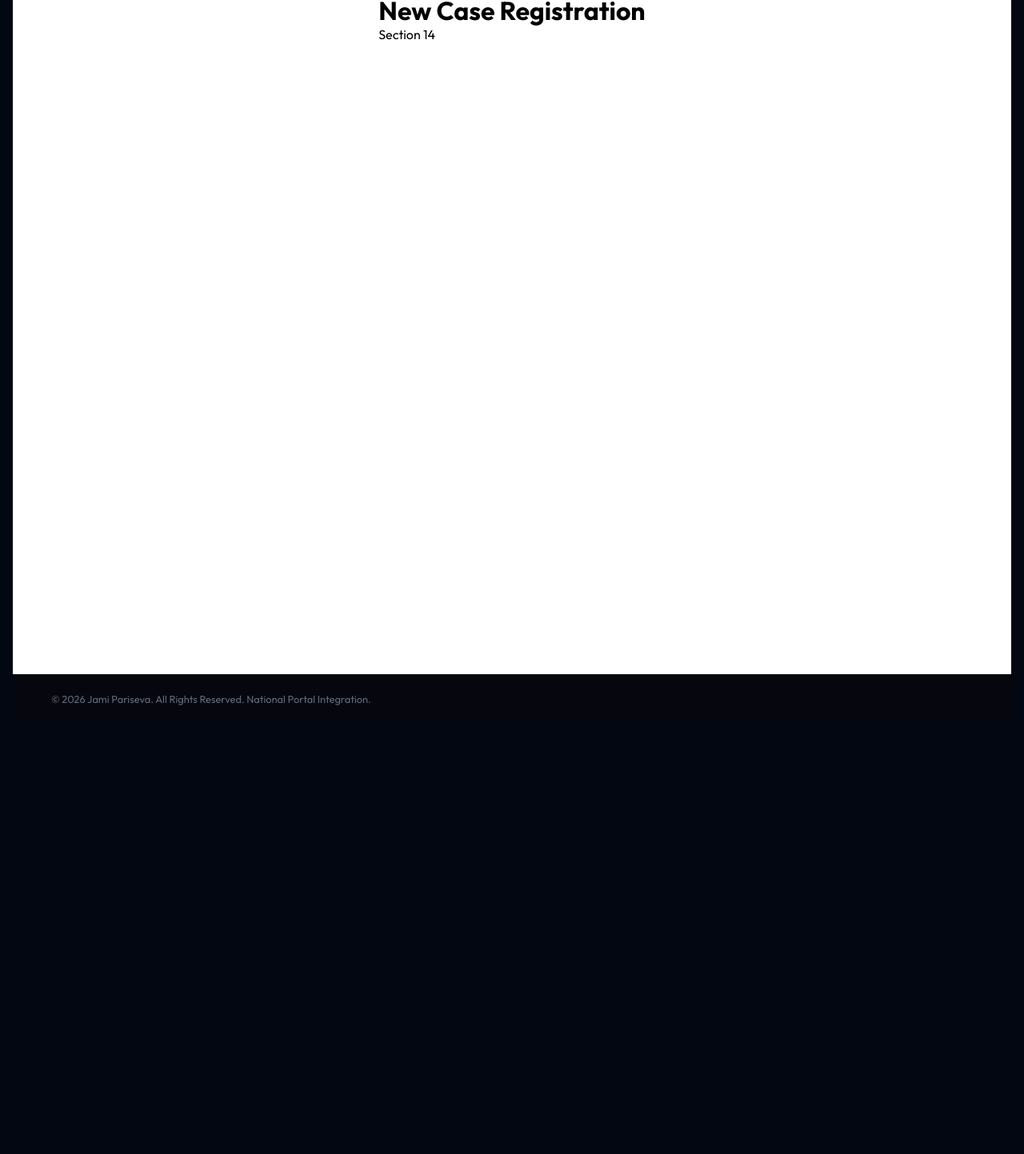
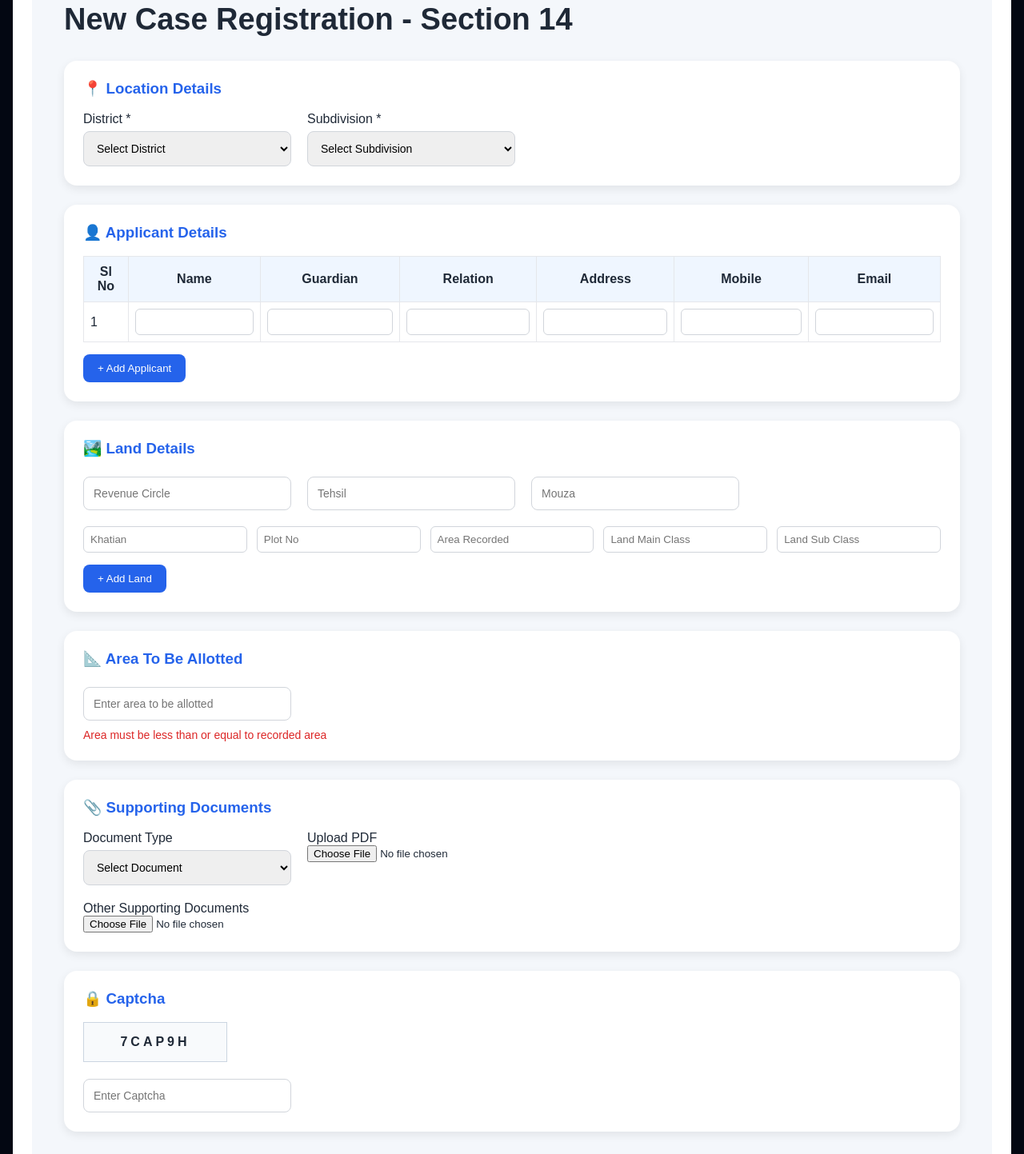
Before and after one commit to shyamriti/RCCMS-Section-14, a React (Vite) app: page / in a window 1280 px wide. Shown: the part 179-1622 px from the top of the page at 80% size. Before the commit the page ends 1114 px from the top, so only its background shows below. Built offline with nearby package versions, Linux system fonts and the light colour scheme.

Commit message:
Implemented initial Section 14 registration form UI

```diff
--- a/src/components/CaseRegistration.jsx
+++ b/src/components/CaseRegistration.jsx
@@ -2,14 +2,278 @@ export default function CaseRegistration() {
   return (
     <div
       style={{
-        background: "white",
-        color: "black",
+        background: "#f4f7fb",
         minHeight: "100vh",
-        padding: "30px"
+        padding: "40px",
+        color: "#1f2937",
+        fontFamily: "Arial, sans-serif",
       }}
     >
-      <h1>New Case Registration</h1>
-      <p>Section 14</p>
+      <h1
+        style={{
+          fontSize: "38px",
+          marginBottom: "30px",
+          fontWeight: "700",
+        }}
+      >
+        New Case Registration - Section 14
+      </h1>
+
+      {/* Location Details */}
+      <div style={cardStyle}>
+        <h3 style={headingStyle}>📍 Location Details</h3>
+
+        <div style={rowStyle}>
+          <div>
+            <label>District *</label>
+            <br />
+            <select style={inputStyle}>
+              <option>Select District</option>
+            </select>
+          </div>
+
+          <div>
+            <label>Subdivision *</label>
+            <br />
+            <select style={inputStyle}>
+              <option>Select Subdivision</option>
+            </select>
+          </div>
+        </div>
+      </div>
+
+      {/* Applicant Details */}
+      <div style={cardStyle}>
+        <h3 style={headingStyle}>👤 Applicant Details</h3>
+
+        <table
+          style={{
+            width: "100%",
+            borderCollapse: "collapse",
+            marginTop: "15px",
+          }}
+        >
+          <thead>
+            <tr>
+              <th style={thStyle}>Sl No</th>
+              <th style={thStyle}>Name</th>
+              <th style={thStyle}>Guardian</th>
+              <th style={thStyle}>Relation</th>
+              <th style={thStyle}>Address</th>
+              <th style={thStyle}>Mobile</th>
+              <th style={thStyle}>Email</th>
+            </tr>
+          </thead>
+
+          <tbody>
+            <tr>
+              <td style={tdStyle}>1</td>
+              <td style={tdStyle}>
+                <input style={smallInput} />
+              </td>
+              <td style={tdStyle}>
+                <input style={smallInput} />
+              </td>
+              <td style={tdStyle}>
+                <input style={smallInput} />
+              </td>
+              <td style={tdStyle}>
+                <input style={smallInput} />
+              </td>
+              <td style={tdStyle}>
+                <input style={smallInput} />
+              </td>
+              <td style={tdStyle}>
+                <input style={smallInput} />
+              </td>
+            </tr>
+          </tbody>
+        </table>
+
+        <button style={addBtn}>+ Add Applicant</button>
+      </div>
+
+      {/* Land Details */}
+      <div style={cardStyle}>
+        <h3 style={headingStyle}>🏞️ Land Details</h3>
+
+        <div style={rowStyle}>
+          <input style={inputStyle} placeholder="Revenue Circle" />
+          <input style={inputStyle} placeholder="Tehsil" />
+          <input style={inputStyle} placeholder="Mouza" />
+        </div>
+
+        <div
+          style={{
+            display: "grid",
+            gridTemplateColumns: "repeat(5,1fr)",
+            gap: "12px",
+            marginTop: "20px",
+          }}
+        >
+          <input style={smallInput} placeholder="Khatian" />
+          <input style={smallInput} placeholder="Plot No" />
+          <input style={smallInput} placeholder="Area Recorded" />
+          <input style={smallInput} placeholder="Land Main Class" />
+          <input style={smallInput} placeholder="Land Sub Class" />
+        </div>
+
+        <button style={addBtn}>+ Add Land</button>
+      </div>
+
+      {/* Area */}
+      <div style={cardStyle}>
+        <h3 style={headingStyle}>📐 Area To Be Allotted</h3>
+
+        <input
+          style={inputStyle}
+          placeholder="Enter area to be allotted"
+        />
+
+        <p
+          style={{
+            color: "#dc2626",
+            marginTop: "10px",
+            fontSize: "14px",
+          }}
+        >
+          Area must be less than or equal to recorded area
+        </p>
+      </div>
+
+      {/* Documents */}
+      <div style={cardStyle}>
+        <h3 style={headingStyle}>📎 Supporting Documents</h3>
+
+        <div style={rowStyle}>
+          <div>
+            <label>Document Type</label>
+            <br />
+            <select style={inputStyle}>
+              <option>Select Document</option>
+            </select>
+          </div>
+
+          <div>
+            <label>Upload PDF</label>
+            <br />
+            <input type="file" />
+          </div>
+        </div>
+
+        <div style={{ marginTop: "20px" }}>
+          <label>Other Supporting Documents</label>
+          <br />
+          <input type="file" />
+        </div>
+      </div>
+
+      {/* Captcha */}
+      <div style={cardStyle}>
+        <h3 style={headingStyle}>🔒 Captcha</h3>
+
+        <div
+          style={{
+            width: "180px",
+            padding: "15px",
+            border: "1px solid #cbd5e1",
+            background: "#f8fafc",
+            fontWeight: "bold",
+            letterSpacing: "4px",
+            textAlign: "center",
+            marginBottom: "15px",
+          }}
+        >
+          7CAP9H
+        </div>
+
+        <input
+          style={inputStyle}
+          placeholder="Enter Captcha"
+        />
+      </div>
+
+      {/* Buttons */}
+      <div style={{ marginTop: "30px" }}>
+        <button style={submitBtn}>Submit</button>
+
+        <button style={cancelBtn}>Cancel</button>
+      </div>
     </div>
   );
 }
+
+const cardStyle = {
+  background: "#ffffff",
+  padding: "24px",
+  borderRadius: "16px",
+  marginBottom: "24px",
+  boxShadow: "0 4px 12px rgba(0,0,0,0.08)",
+};
+
+const headingStyle = {
+  color: "#2563eb",
+  marginBottom: "18px",
+};
+
+const rowStyle = {
+  display: "flex",
+  gap: "20px",
+  flexWrap: "wrap",
+};
+
+const inputStyle = {
+  padding: "12px",
+  width: "260px",
+  border: "1px solid #d1d5db",
+  borderRadius: "8px",
+  fontSize: "14px",
+  marginTop: "6px",
+};
+
+const smallInput = {
+  width: "100%",
+  padding: "8px",
+  border: "1px solid #d1d5db",
+  borderRadius: "6px",
+};
+
+const addBtn = {
+  marginTop: "15px",
+  padding: "10px 18px",
+  border: "none",
+  borderRadius: "8px",
+  background: "#2563eb",
+  color: "white",
+  cursor: "pointer",
+};
+
+const submitBtn = {
+  padding: "12px 24px",
+  background: "#2563eb",
+  color: "white",
+  border: "none",
+  borderRadius: "8px",
+  marginRight: "12px",
+  cursor: "pointer",
+};
+
+const cancelBtn = {
+  padding: "12px 24px",
+  background: "#6b7280",
+  color: "white",
+  border: "none",
+  borderRadius: "8px",
+  cursor: "pointer",
+};
+
+const thStyle = {
+  border: "1px solid #e5e7eb",
+  padding: "10px",
+  background: "#eff6ff",
+};
+
+const tdStyle = {
+  border: "1px solid #e5e7eb",
+  padding: "8px",
+};
```
